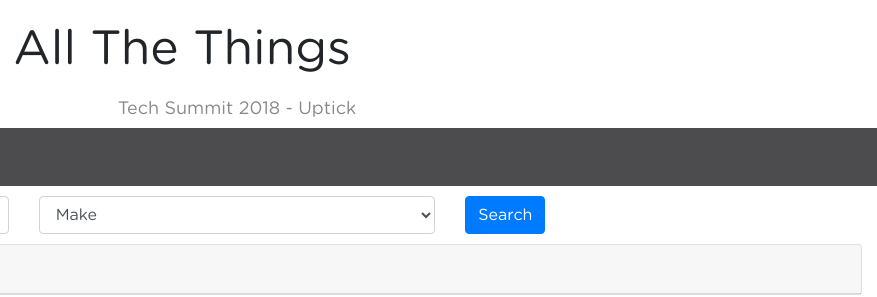
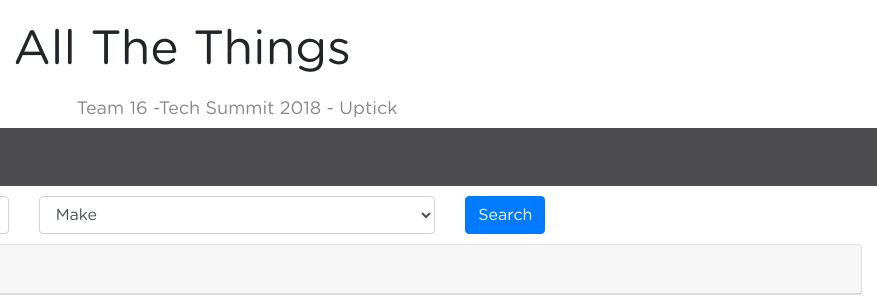
Before and after one commit to halsayed/uptick-docker, a website: page index.html in a window 1280 px wide. Shown: the full height of the page, 403-1280 px from the left. Drawn offline with Linux system fonts and the light colour scheme; no server answers.

Commit message:
Updated App

```diff
--- a/index.html
+++ b/index.html
@@ -23,7 +23,7 @@
 
    			<div class="row">
     			<div class="col-sm" id="tagline">
-    			     Tech Summit 2018 - Uptick
+    			     Team 16 -Tech Summit 2018 - Uptick
     			</div>
     			<!-- tagline -->
     		</div>
```
Also changed, not shown: 1 other file.
